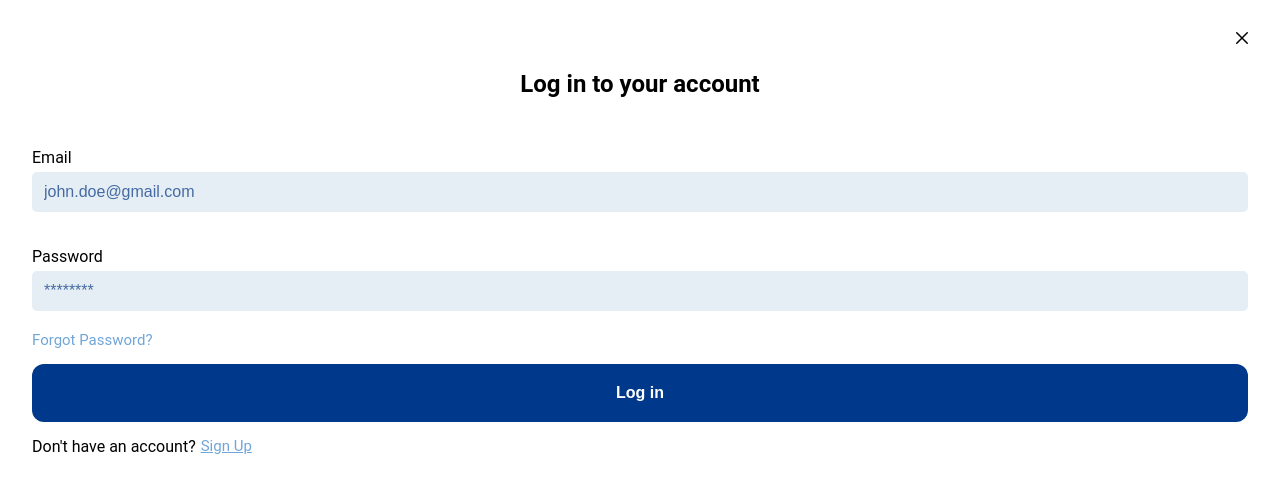
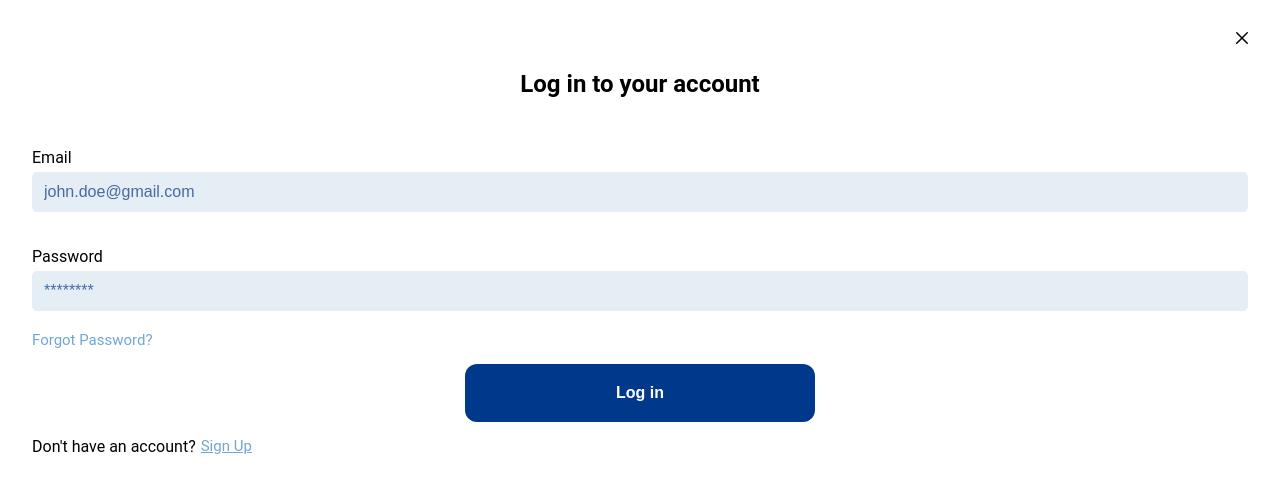
Before and after one commit to Aphro-Pay/business_interface, a React (Create React App) app: page /login in a window 1280 px wide. Shown: the top 492 px of the page. Built offline with nearby package versions, Linux system fonts and the light colour scheme; no server answers.

Commit message:
fix: round button styling - set max-width for larger screens and center

```diff
--- a/src/App.css
+++ b/src/App.css
@@ -33,7 +33,8 @@
   border-radius: 12px;
   border: none;
   padding: 20px;
-  width: 100%;
+  width: 350px;
+  max-width: 100%;
   background-color: #00388b;
   color: #ffffff;
   font-weight: bold;
@@ -93,6 +94,7 @@ input {
   border: none;
   background-color: #e5edf5;
   font-size: 16px;
+  width: 30px;
 }
 
 .clickable-text {
--- a/src/components/RoundButton.jsx
+++ b/src/components/RoundButton.jsx
@@ -6,6 +6,13 @@ function RoundButton(prop) {
   const history = useHistory();
 
   return (
+    <div
+      style={{
+        justifyContent: "center",
+        display: "flex",
+        width: "100%",
+      }}
+    >
       <button
         className={"round-button " + prop.className}
         onClick={(e) => {
@@ -17,6 +24,7 @@ function RoundButton(prop) {
       >
         {prop.text}
       </button>
+    </div>
   );
 }
 
```
Lines whose indentation alone changed are shown as unchanged.
